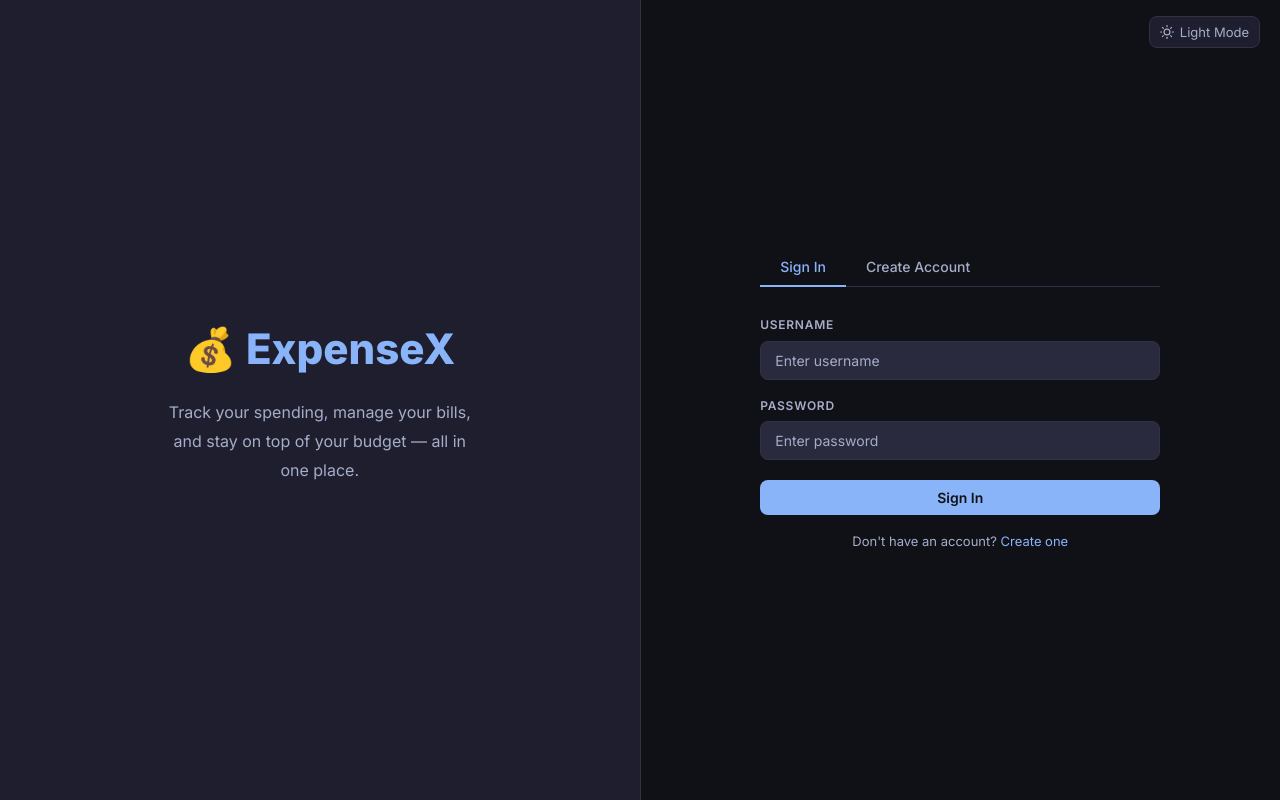
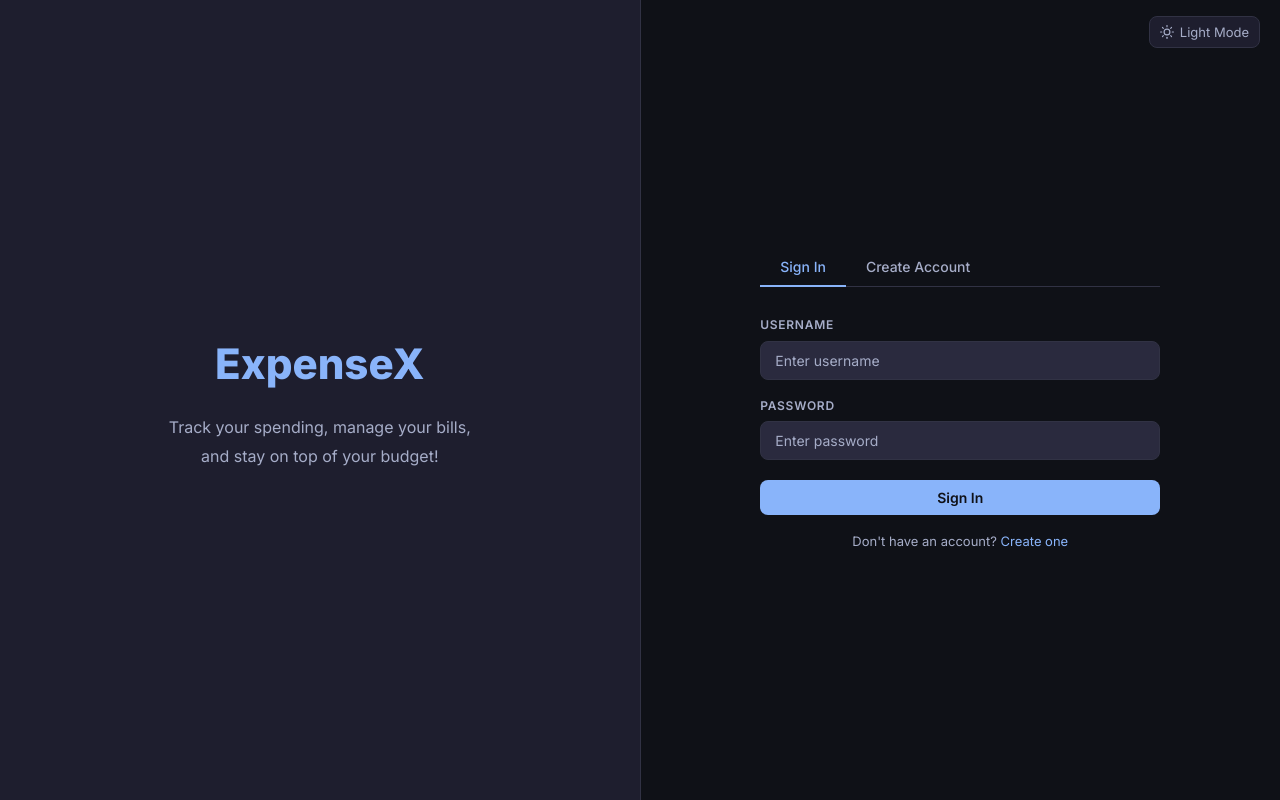
Before and after one commit to yrblink/expense-x-web, a plain HTML site: page frontend/index.html in a window 1280 px wide. Drawn offline with Linux system fonts and the light colour scheme.

Commit message:
Update auth page branding text

```diff
--- a/frontend/index.html
+++ b/frontend/index.html
@@ -18,8 +18,8 @@
 
   <!-- Left branding panel -->
   <div class="auth-brand">
-    <div class="auth-brand-logo">💰 ExpenseX</div>
-    <p>Track your spending, manage your bills, and stay on top of your budget — all in one place.</p>
+    <div class="auth-brand-logo"> ExpenseX</div>
+    <p>Track your spending, manage your bills, and stay on top of your budget!</p>
   </div>
 
   <!-- Right form panel -->
```
